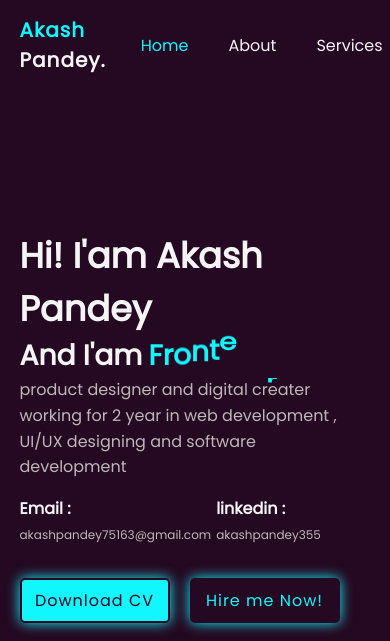
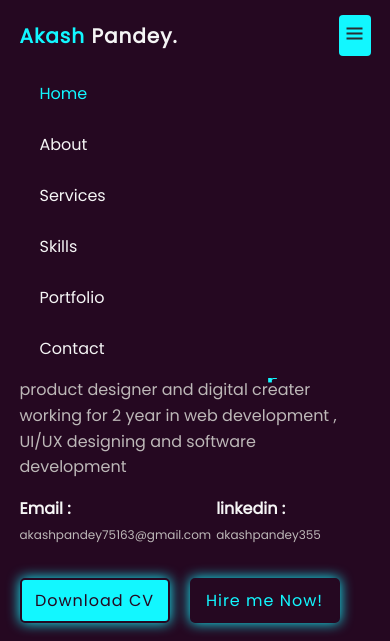
Before and after one commit to Akash-S-Pandey/Personal_Portfolio, a plain HTML site: page index.html in a window 390 px wide. Shown: the top 641 px of the page. Drawn offline with nearby package versions, Linux system fonts and the light colour scheme.

Commit message:
add the menu icon

```diff
--- a/index.css
+++ b/index.css
@@ -975,6 +975,29 @@ footer a{
 
 
 
-@media(max-width:991px){
+@media(max-width:768px){
+    #menu-icon{
+        display: block;
+        transition: all .4s ease;
+    }
+    .nav-list{
+        display: flex;
+        position: absolute;
+        top: 100%;
+        left: 0;
+        right: 0;
+        flex-direction: column;
+        background: var(--bg-color);
+        text-align: left;
+        padding: 0 5%;
+        transition: all .45s ease;
+    }
+    .nav-list a{
+        display: block;
+        padding-bottom: 1rem;
+        font-size: 1rem;
+    }
+    .nav-list.open{
 
+    }
 }
--- a/script.js
+++ b/script.js
@@ -97,3 +97,13 @@ const header = document.querySelector("header");
 window.addEventListener("scroll",function(){
     header.classList.toggle("sticky",window.scrollY > 50)
 })
+
+//toggle icon navbar
+
+let menuIcon =document.querySelector('#menu-icon');
+let navlist = document.querySelector(".navlist");
+
+menuIcon.onclick = () =>{
+    menuIcon.classList.toggle("bx-x");
+    navlist.classList.toggle('open');
+}
```
